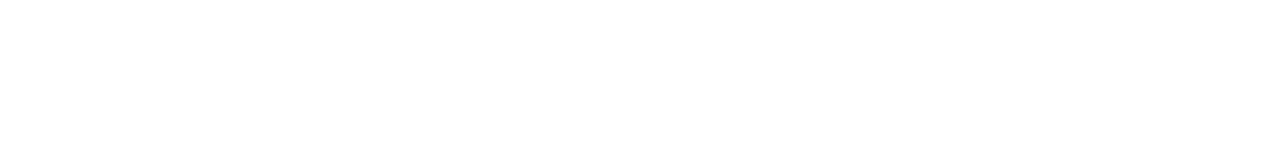
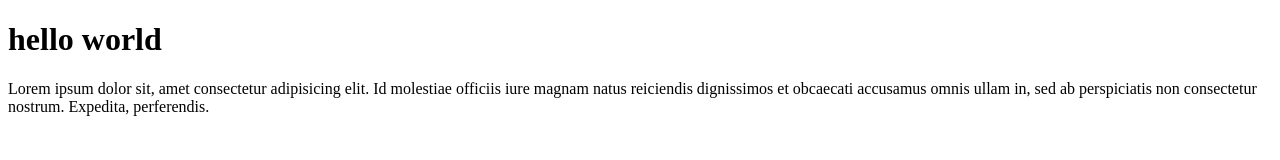
Before and after one commit to Nomanishaq/website, a plain HTML site: page index.html in a window 1280 px wide. Drawn offline with Linux system fonts and the light colour scheme.

Commit message:
2nd commit

```diff
--- a/index.html
+++ b/index.html
@@ -7,6 +7,7 @@
     <title>Document</title>
 </head>
 <body>
-
+    <h1>hello world</h1>
+    <p>Lorem ipsum dolor sit, amet consectetur adipisicing elit. Id molestiae officiis iure magnam natus reiciendis dignissimos et obcaecati accusamus omnis ullam in, sed ab perspiciatis non consectetur nostrum. Expedita, perferendis.</p>
 </body>
 </html>
```
